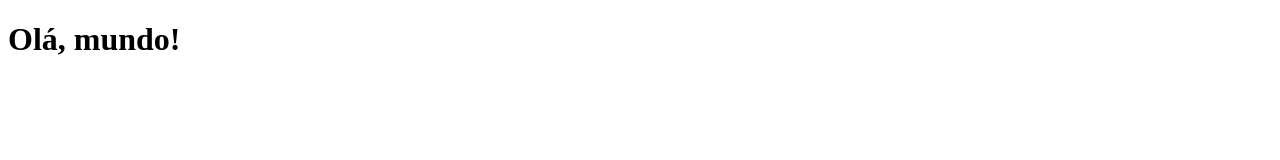
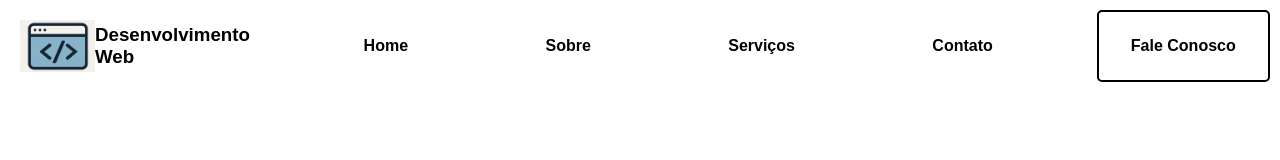
Before and after one commit to estevao-santos-ribeiro/landing-page, a plain HTML site: page index.html in a window 1280 px wide. Drawn offline with Linux system fonts and the light colour scheme.

Commit message:
Implementado cabecalho

```diff
--- /dev/null
+++ b/css/estilos.css
@@ -0,0 +1,70 @@
+* {
+    margin: 0;
+    padding: 0;
+    box-sizing: border-box;
+    font-family: Arial, Helvetica, sans-serif;
+}
+
+header {
+    /* background-color: #333; */
+    display: flex;
+    padding: 10px;
+}
+
+.logo {
+    display: flex;
+    align-items: center;
+    padding: 10px;
+    width: 20vw;
+}
+
+.logo img {
+    width: 75px;
+    height: auto;
+}
+
+nav {
+    /* background: #444; */
+    display: flex;
+    align-items: center;
+    padding: 0 35px;
+    width: 100%;
+}
+
+ul {
+    list-style: none;
+    display: flex;
+    padding: 0;
+    justify-content: space-around;
+    /* background-color: #00f; */
+    width: 100%;
+}
+
+ul li a {
+    text-decoration: none;
+    color: #000;
+    font-weight: bold;
+}
+
+.button {
+    /* background-color: #00f; */
+    width: 20vw;
+    display: flex;
+    border: #000 solid 2px;
+    border-radius: 5px;
+    justify-content: center;
+    align-items: center;
+    padding: 10px;
+}
+
+.button:hover {
+    background-color: #ccc;
+    color: #fff;
+    cursor: pointer;
+}
+
+.button a {
+    text-decoration: none;
+    color: #000;
+    font-weight: bold;
+}
--- a/index.html
+++ b/index.html
@@ -4,8 +4,25 @@
     <meta charset="UTF-8">
     <meta name="viewport" content="width=device-width, initial-scale=1.0">
     <title>Landing Page</title>
+    <link rel="stylesheet" href="./css/estilos.css">
 </head>
 <body>
-    <h1>Olá, mundo!</h1>
+    <header>
+        <div class="logo">
+            <img src="./img/logo-landing-page.png" alt="logo de desenvolvimento web">
+            <h3>Desenvolvimento Web</h3>
+        </div>
+        <nav>
+            <ul>
+                <li><a href="#home">Home</a></li>
+                <li><a href="#about">Sobre</a></li>
+                <li><a href="#services">Serviços</a></li>
+                <li><a href="#contact">Contato</a></li>
+            </ul>
+        </nav>
+        <div class="button">
+            <a href="#contact">Fale Conosco</a>
+        </div>
+    </header>
 </body>
 </html>
```
Also changed, not shown: img/logo-landing-page.png (added).
